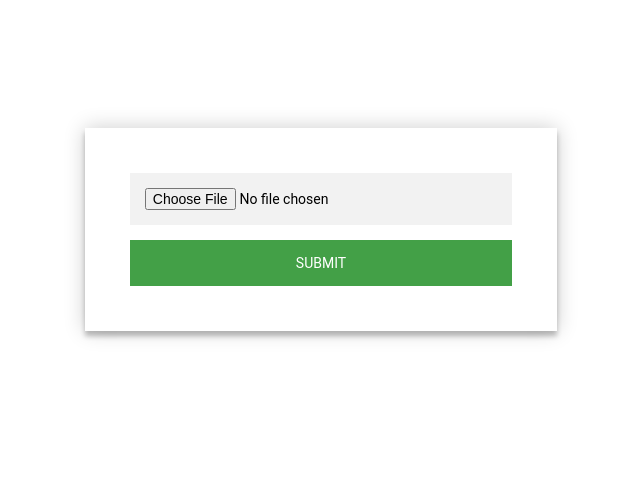
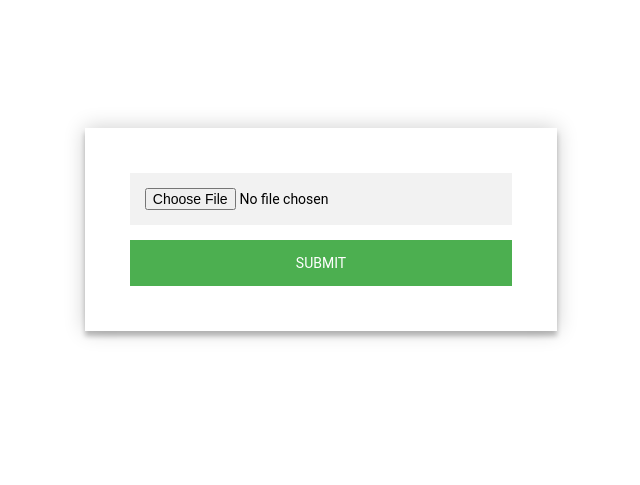
Before and after one commit to stefan-adrian/StoW-Stories-on-the-Web-, a PHP site: page /upload.html in a window 1280 px wide, with the pointer over the restyled element. Shown: the part 252-737 px from the top of the page, without its empty margins (319-959 px from the left). Run offline with PHP 8.4, Linux system fonts and the light colour scheme.

Commit message:
One more fixed issue

```diff
--- a/Proiect-TW/css/login.css
+++ b/Proiect-TW/css/login.css
@@ -58,9 +58,7 @@ body{
   transition: all 0.3s ease;
   cursor: pointer;
 }
-.form button:hover,.form button:active,.form button:focus {
-  background: #43A047;
-}
+
 .form .message {
   margin: 15px 0 0;
   color: #b3b3b3;
--- a/Proiect-TW/css/register.css
+++ b/Proiect-TW/css/register.css
@@ -49,9 +49,7 @@ body{
   transition: all 0.3s ease;
   cursor: pointer;
 }
-.form button:hover,.form button:active,.form button:focus {
-  background: #43A047;
-}
+
 .form .message {
   margin: 15px 0 0;
   color: #b3b3b3;
--- a/Proiect-TW/css/style.css
+++ b/Proiect-TW/css/style.css
@@ -96,10 +96,10 @@ background-color:#E0E0E0;
     width: 25px;
     background-color: #eee;
   }
-  .leftbox:hover input .checkmark {
+  .leftbox:hover input ~ .checkmark {
     background-color: #ccc;
   }
-  .leftbox input:checked .checkmark {
+  .leftbox input:checked ~ .checkmark {
     background-color: #2196F3;
   }
   .checkmark:after {
--- a/Proiect-TW/css/upload.css
+++ b/Proiect-TW/css/upload.css
@@ -47,9 +47,7 @@ body{
   transition: all 0.3s ease;
   cursor: pointer;
 }
-.form button:hover,.form button:active,.form button:focus {
-  background: #43A047;
-}
+
 .form .message {
   margin: 15px 0 0;
   color: #b3b3b3;
--- a/Proiect-TW/read.html
+++ b/Proiect-TW/read.html
@@ -69,6 +69,6 @@
             function myFunction() {
                 document.getElementById("bookmark1").style.display = "block";
             }
-            </script>
+        </script>
     </body>
 </html>
```
